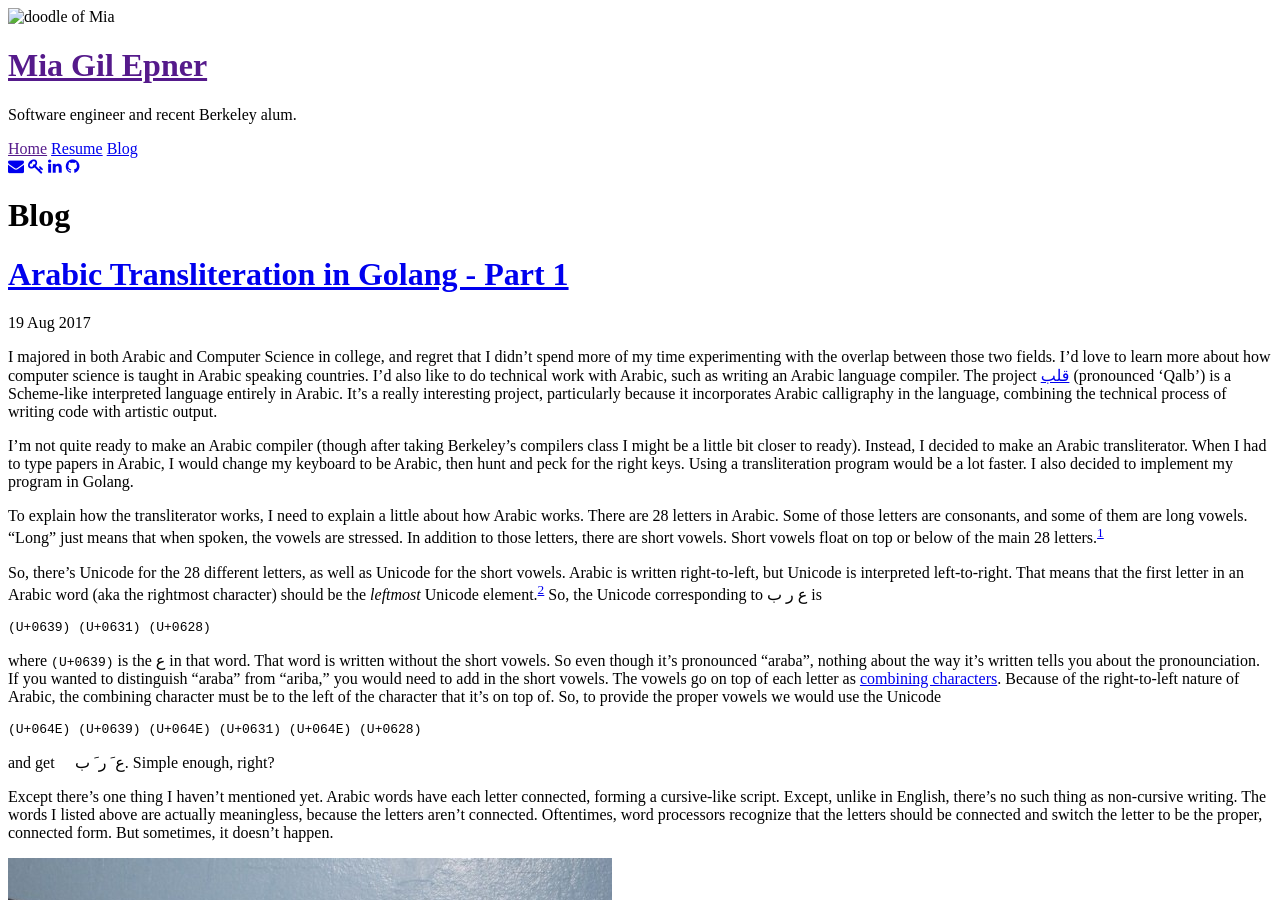
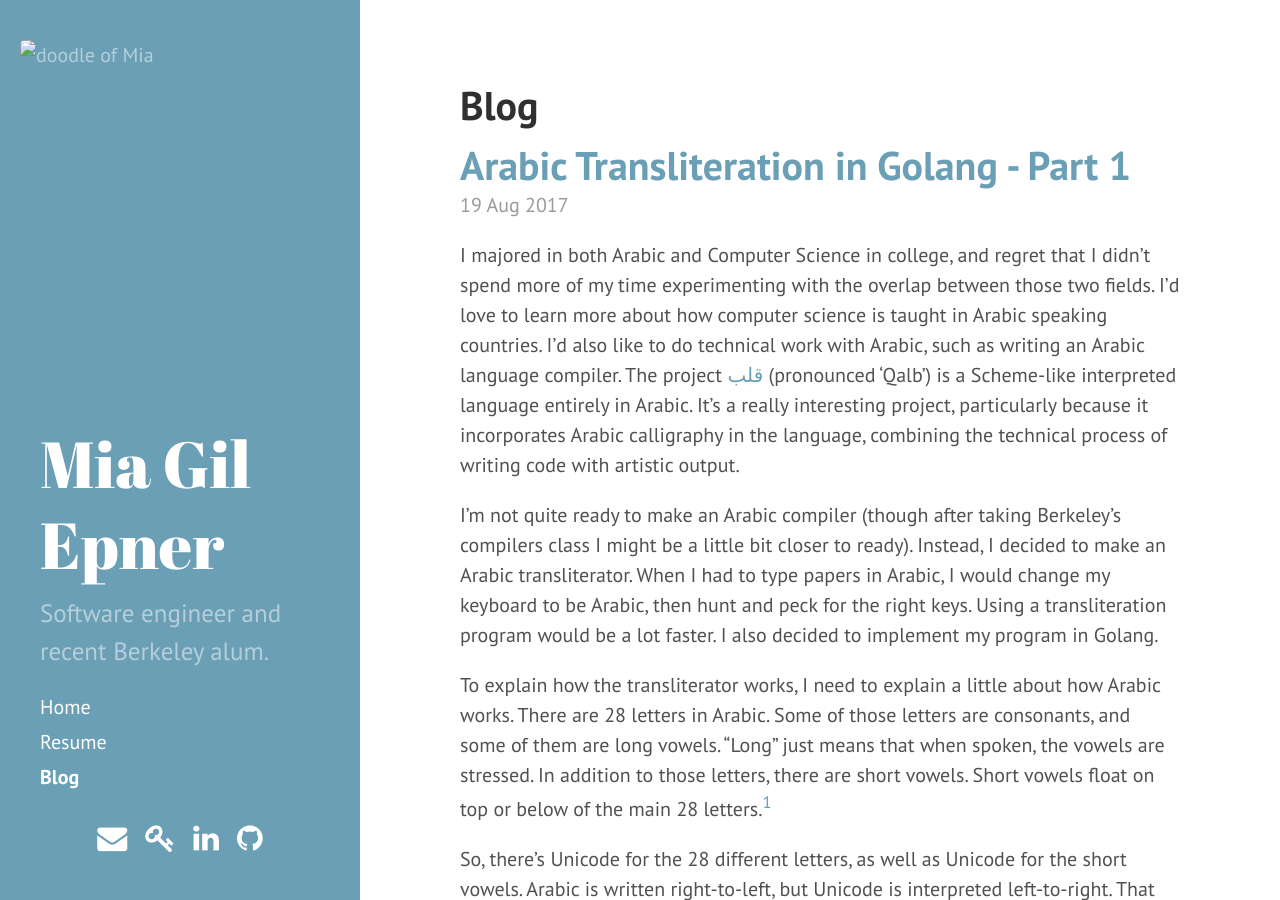
Before and after one commit to miagilepner/miagilepner.github.io, a Jekyll site: the page built from blog/index.html, in a window 1280 px wide and 900 px high. Built offline with Jekyll 4.4.1, drawn with Linux system fonts in a browser that asks for light colours; nearby versions of some CDN libraries; the list of posts is cut into pages by our own code.

Commit message:
change to url

```diff
--- a/_includes/head.html
+++ b/_includes/head.html
@@ -15,9 +15,9 @@
   </title>
 
   <!-- CSS -->
-  <link rel="stylesheet" href="{{ site.baseurl }}public/css/poole.css">
-  <link rel="stylesheet" href="{{ site.baseurl }}public/css/syntax.css">
-  <link rel="stylesheet" href="{{ site.baseurl }}public/css/hyde.css">
+  <link rel="stylesheet" href="{{ site.url }}public/css/poole.css">
+  <link rel="stylesheet" href="{{ site.url }}public/css/syntax.css">
+  <link rel="stylesheet" href="{{ site.url }}public/css/hyde.css">
   <link rel="stylesheet" href="http://fonts.googleapis.com/css?family=PT+Sans:400,400italic,700|Abril+Fatface">
 
   <!-- Icons -->
```
